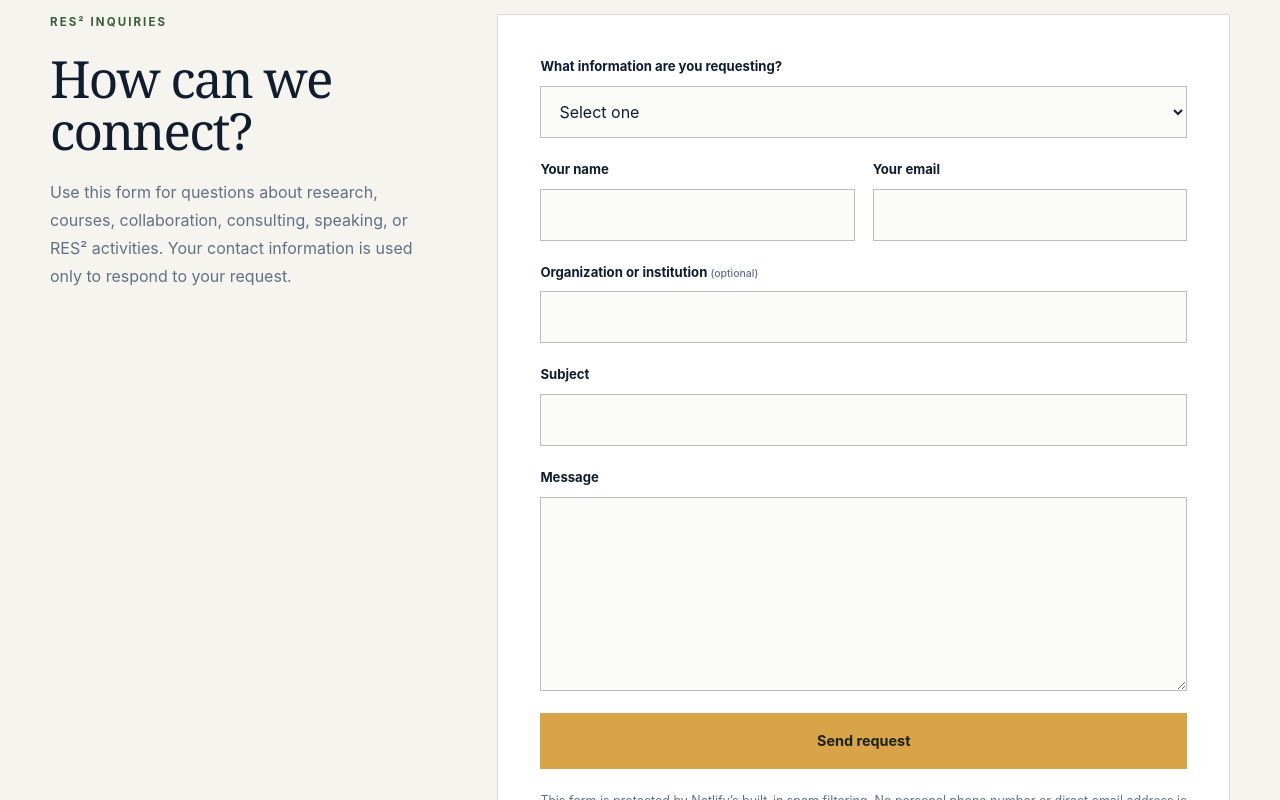
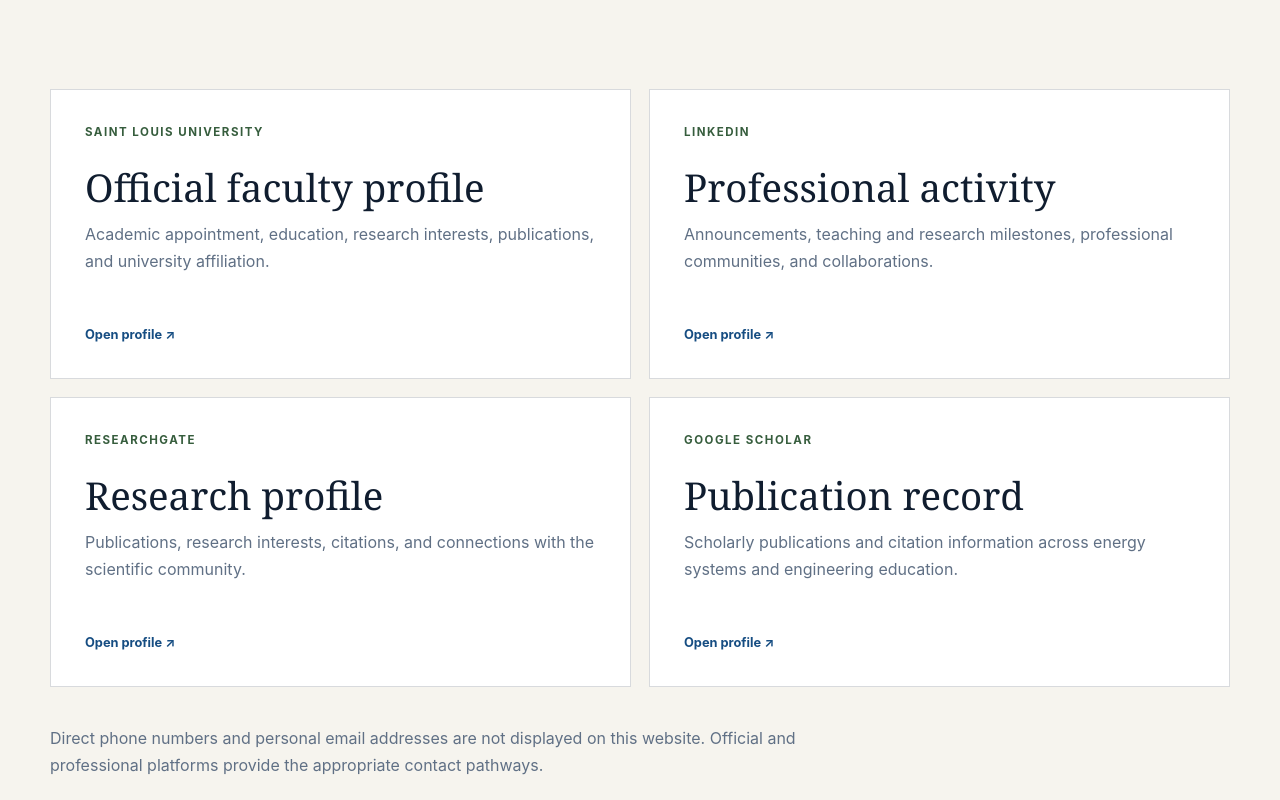
Before and after one commit to danahhhe-droid/res2-research-group, a Next.js app: page /contact in a window 1280 px wide. Shown: the part 560-1360 px from the top of the page. Built offline with nearby package versions, Linux system fonts and the light colour scheme.

Commit message:
Restore original RES2 identity and update content
Restore original RES2 identity and update content

```diff
--- a/app/contact/page.tsx
+++ b/app/contact/page.tsx
@@ -1,34 +1,22 @@
-import { PageHero } from "../site-shell";
+import { Arrow, PageHero } from "../site-shell";
 
-const inquiryTypes = [
-  "Course information",
-  "Research opportunity",
-  "Research collaboration",
-  "Consultancy or industry project",
-  "Speaking or professional activity",
-  "News, award, or website correction",
-  "Other",
+const profiles = [
+  { label: "Saint Louis University", title: "Official faculty profile", description: "Academic appointment, education, research interests, publications, and university affiliation.", href: "https://www.slu.edu/science-and-engineering/academics/aerospace-and-mechanical-engineering/faculty/danahe-marmolejo.php" },
+  { label: "LinkedIn", title: "Professional activity", description: "Announcements, teaching and research milestones, professional communities, and collaborations.", href: "https://www.linkedin.com/in/dmc2023/" },
+  { label: "ResearchGate", title: "Research profile", description: "Publications, research interests, citations, and connections with the scientific community.", href: "https://www.researchgate.net/profile/Dana-Marmolejo" },
+  { label: "Google Scholar", title: "Publication record", description: "Scholarly publications and citation information across energy systems and engineering education.", href: "https://scholar.google.com/citations?user=DFflEKgAAAAJ" },
 ];
 
 export default function ContactPage() {
   return <main>
-    <PageHero eyebrow="Request information" title="Start a conversation." intro="Select the purpose of your inquiry so your message can be reviewed and directed efficiently." />
-    <section className="section shell inquiry-layout">
-      <div className="inquiry-intro">
-        <p className="eyebrow dark">RES² inquiries</p>
-        <h2>How can we connect?</h2>
-        <p>Use this form for questions about research, courses, collaboration, consulting, speaking, or RES² activities. Your contact information is used only to respond to your request.</p>
+    <PageHero eyebrow="Connect" title="Professional profiles and official information." intro="Use the profile that best matches your interest in RES² research, publications, teaching, or professional collaboration." />
+    <section className="section shell">
+      <div className="connection-grid">
+        {profiles.map((profile) => <a className="connection-card" href={profile.href} target="_blank" rel="noreferrer" key={profile.label}>
+          <span>{profile.label}</span><h2>{profile.title}</h2><p>{profile.description}</p><b>Open profile <Arrow /></b>
+        </a>)}
       </div>
-      <form className="inquiry-form" name="res2-inquiry" method="POST" action="/thank-you/" data-netlify="true">
-        <input type="hidden" name="form-name" value="res2-inquiry" />
-        <label className="form-field"><span>What information are you requesting?</span><select name="inquiry-type" defaultValue="" required><option value="" disabled>Select one</option>{inquiryTypes.map((type) => <option value={type} key={type}>{type}</option>)}</select></label>
-        <div className="form-row"><label className="form-field"><span>Your name</span><input type="text" name="name" autoComplete="name" required /></label><label className="form-field"><span>Your email</span><input type="email" name="email" autoComplete="email" required /></label></div>
-        <label className="form-field"><span>Organization or institution <small>(optional)</small></span><input type="text" name="organization" autoComplete="organization" /></label>
-        <label className="form-field"><span>Subject</span><input type="text" name="subject" required /></label>
-        <label className="form-field"><span>Message</span><textarea name="message" rows={7} required /></label>
-        <button className="button button-accent" type="submit">Send request</button>
-        <p className="form-note">This form is protected by Netlify’s built-in spam filtering. No personal phone number or direct email address is displayed on the website.</p>
-      </form>
+      <p className="connection-note">Direct phone numbers and personal email addresses are not displayed on this website. Official and professional platforms provide the appropriate contact pathways.</p>
     </section>
   </main>;
 }
--- a/app/globals.css
+++ b/app/globals.css
@@ -147,6 +147,15 @@
 .news-submit-grid { display: grid; grid-template-columns: 1fr 1fr; gap: 90px; align-items: center; }
 .news-submit p { color: #c7d8dd; line-height: 1.7; }
 .news-submit .button { margin-top: 18px; }
+
+.connection-grid { display: grid; grid-template-columns: repeat(2,1fr); gap: 18px; }
+.connection-card { min-height: 290px; padding: 34px; display: flex; flex-direction: column; border: 1px solid var(--rule); background: #fff; transition: transform .2s ease, box-shadow .2s ease, border-color .2s ease; }
+.connection-card:hover, .connection-card:focus-visible { transform: translateY(-5px); border-color: rgba(31,97,165,.45); box-shadow: 0 20px 44px rgba(16,29,47,.10); }
+.connection-card > span { color: var(--green); font-size: .72rem; font-weight: 750; letter-spacing: .13em; text-transform: uppercase; }
+.connection-card h2 { margin: 26px 0 14px; font: 500 clamp(2rem,3vw,3.1rem)/1.05 var(--serif); }
+.connection-card p { margin: 0; color: var(--muted); line-height: 1.7; }
+.connection-card b { margin-top: auto; padding-top: 30px; color: var(--blue); font-size: .8rem; }
+.connection-note { max-width: 760px; margin: 38px 0 0; color: var(--muted); line-height: 1.7; }
 
 .guide-layout { display: grid; grid-template-columns: .35fr 1fr; gap: 80px; align-items: start; }
 .guide-layout aside { position: sticky; top: 30px; padding: 28px; color: #fff; background: var(--blue); }
@@ -323,6 +332,7 @@
   .footer-grid { grid-template-columns: 1fr 1fr; }
   .inquiry-layout { grid-template-columns: 1fr; gap: 35px; }
   .inquiry-intro { position: static; }
+  .connection-grid { grid-template-columns: 1fr; }
 }
 
 @media (max-width: 580px) {
--- a/app/publications/page.tsx
+++ b/app/publications/page.tsx
@@ -12,8 +12,43 @@
     year: "2026",
     type: "Conference paper",
     title: "Energy Analysis of McDonnell Douglas Hall",
-    authors: "RES² undergraduate research collaboration",
-    href: "https://www.researchgate.net/publication/401109552_Energy_Analysis_of_McDonnell_Douglas_Hall",
+    authors: "Elizabeth Dolan, Jessica Rutherford, and Danahe Marmolejo",
+    href: "https://doi.org/10.1115/IMECE2025-164823",
+  },
+  {
+    year: "2025",
+    type: "Engineering education",
+    title: "Work in Progress: Using the Statics Concept Inventory to Assess Hands-On Learning in Statics",
+    authors: "Danahe Marmolejo, Sridhar Condoor, and Jalil Kianfar",
+    href: "https://peer.asee.org/55542",
+  },
+  {
+    year: "2025",
+    type: "Engineering education",
+    title: "Spreadsheets in Civil Engineering: Fostering Proficiency through Practical Applications in Statics",
+    authors: "Jalil Kianfar, Sridhar Condoor, and Danahe Marmolejo",
+    href: "https://peer.asee.org/55870",
+  },
+  {
+    year: "2025",
+    type: "Engineering education",
+    title: "Novel Mechatronics as a Multidisciplinary Introduction to Engineering Fundamentals",
+    authors: "Leendert Schrader and Danahe Marmolejo",
+    href: "https://peer.asee.org/57002",
+  },
+  {
+    year: "2024",
+    type: "Engineering education",
+    title: "Work in Progress: Igniting Engineering Fundamentals—A Holistic Approach to First-Year Engineering with Entrepreneurial-Minded Learning and a Project-Based Exploration of Mars",
+    authors: "Danahe Marmolejo and collaborators",
+    href: "https://doi.org/10.18260/1-2--48496",
+  },
+  {
+    year: "2024",
+    type: "Engineering education",
+    title: "Work in Progress: Transformative Integration of Problem-Based Learning and Entrepreneurial Mindset in Early and Middle Stages of Mechanical Engineering: A Focus on Statics and Dynamics",
+    authors: "Danahe Marmolejo, Chris Carroll, and Scott A. Sell",
+    href: "https://doi.org/10.18260/1-2--48333",
   },
   {
     year: "2019",
@@ -27,7 +62,7 @@
     type: "Journal article",
     title: "Castor Oil Preheater Selection Based on Entropy Generation and Exergy Effectiveness Criteria",
     authors: "L. Perdomo-Hurtado, J. S. Rincón Tabares, Danahe Marmolejo Correa, and F. A. Perdomo",
-    href: "https://doi.org/10.1016/j.energy.2016.11.077",
+    href: "https://doi.org/10.1016/j.energy.2016.11.128",
   },
   {
     year: "2016",
@@ -75,7 +110,7 @@
           <div className="news-links">
             <a className="button button-accent" href="https://www.researchgate.net/profile/Dana-Marmolejo" target="_blank" rel="noreferrer">ResearchGate <Arrow /></a>
             <a className="button button-secondary" href="https://scholar.google.com/citations?user=DFflEKgAAAAJ" target="_blank" rel="noreferrer">Google Scholar <Arrow /></a>
-            <a className="text-link profile-link" href="https://www.linkedin.com/pub/danahe-marmolejo/49/93a/2a6" target="_blank" rel="noreferrer">LinkedIn <Arrow /></a>
+            <a className="text-link profile-link" href="https://www.linkedin.com/in/dmc2023/" target="_blank" rel="noreferrer">LinkedIn <Arrow /></a>
           </div>
         </div>
       </div>
--- a/app/site-shell.tsx
+++ b/app/site-shell.tsx
@@ -43,10 +43,10 @@
         </div>
         <div className="footer-contact">
           <a href="/about">About Dana</a>
-          <a href="https://www.linkedin.com/pub/danahe-marmolejo/49/93a/2a6" target="_blank" rel="noreferrer">LinkedIn <Arrow /></a>
+          <a href="https://www.linkedin.com/in/dmc2023/" target="_blank" rel="noreferrer">LinkedIn <Arrow /></a>
           <a href="https://www.researchgate.net/profile/Dana-Marmolejo" target="_blank" rel="noreferrer">ResearchGate <Arrow /></a>
           <a href="/student-success">Student success</a>
-          <a href="/contact">Contact Dana <Arrow /></a>
+          <a href="/contact">Connect with Dana <Arrow /></a>
         </div>
       </div>
     </footer>
```
Also changed, not shown: app/coursework/page.tsx (+20 -5 lines).
